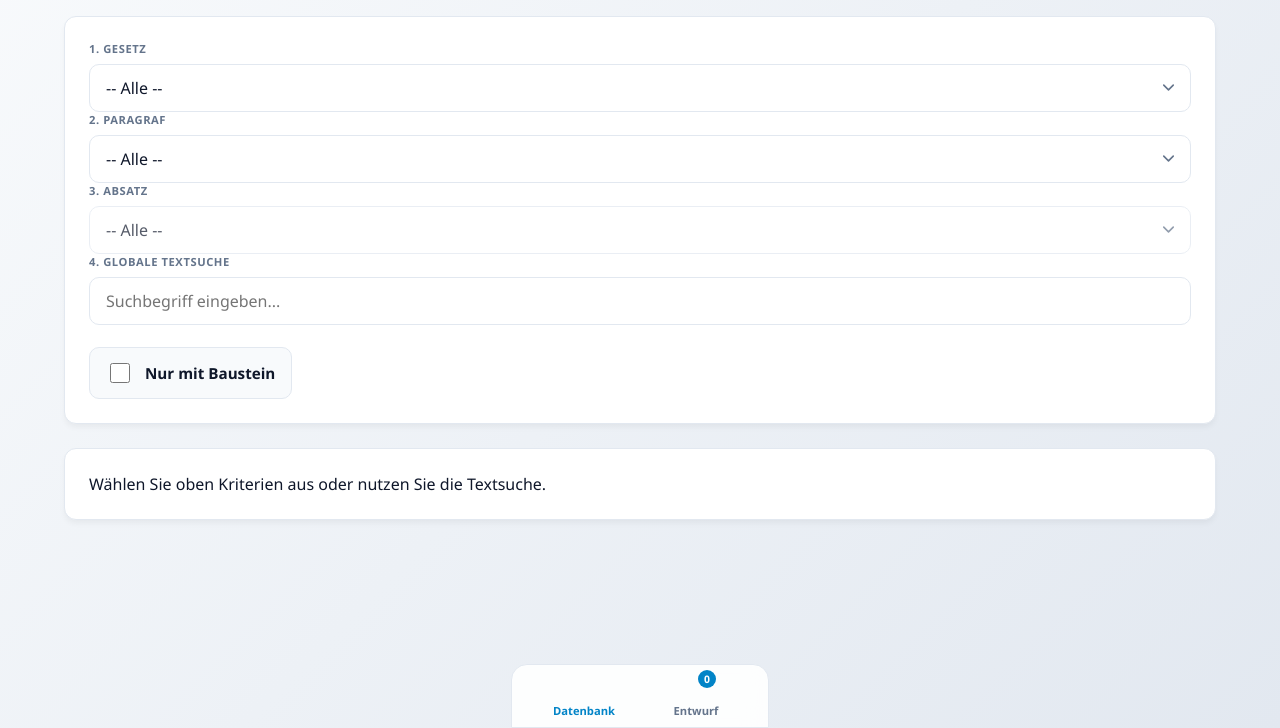
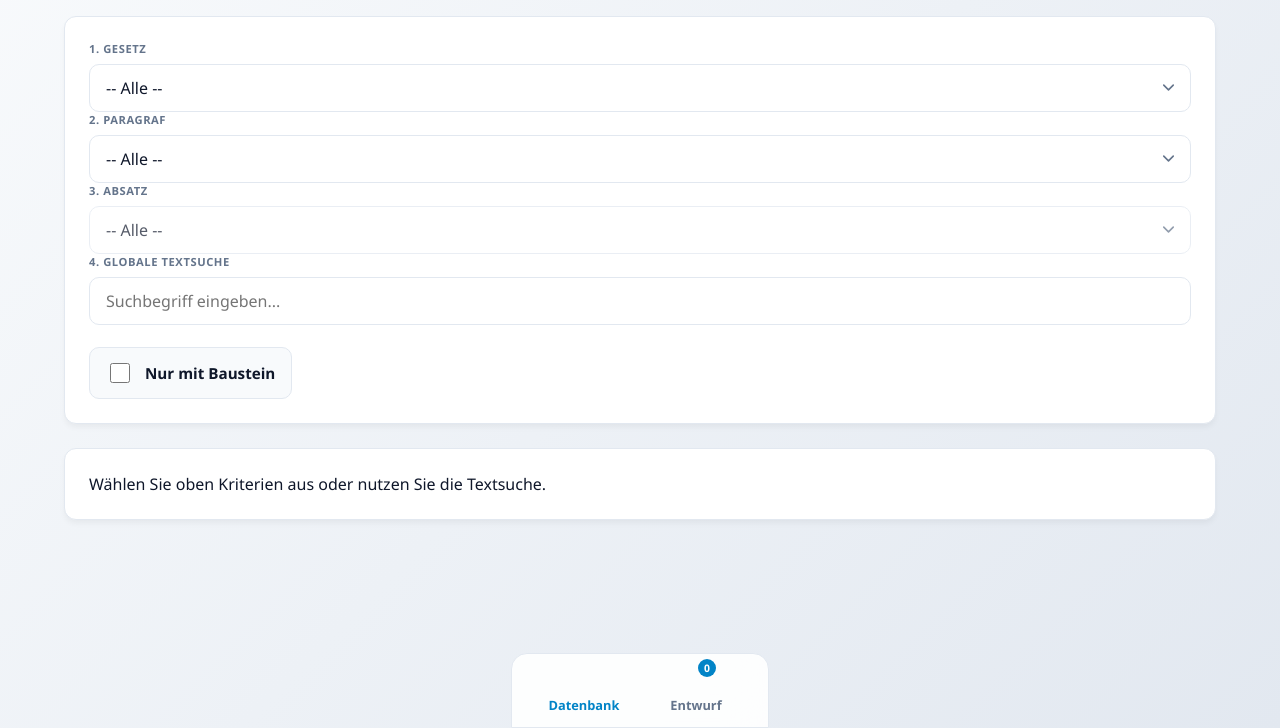
Before and after one commit to soundbier/ArbeitsSafe, a plain HTML site: page index.html in a window 1280 px wide. Shown: the part 72-800 px from the top of the page. Drawn offline with Linux system fonts and the light colour scheme.

Commit message:
Anpassungen Ui

```diff
--- a/css/style.css
+++ b/css/style.css
@@ -320,27 +320,27 @@ body:not([data-active-route="#search"]) .filter-trigger {
     bottom: 0;
     left: 0;
     width: 100%;
-    height: 64px;
+    height: 75px; /* Fixed height from 2026 update */
     background: rgba(255, 255, 255, 0.9);
-    backdrop-filter: blur(12px);
-    -webkit-backdrop-filter: blur(12px);
+    backdrop-filter: blur(20px);
+    -webkit-backdrop-filter: blur(20px);
     display: flex;
-    justify-content: center; /* Centered for desktop/tablet */
+    justify-content: center;
     align-items: center;
     border-top: 1px solid var(--border-color);
     z-index: var(--z-nav);
     padding-bottom: env(safe-area-inset-bottom);
-    gap: 2rem;
 }
 
 .nav-item {
+    flex: 1; /* Ensure they take space */
     display: flex;
     flex-direction: column;
     align-items: center;
     justify-content: center;
     text-decoration: none;
     color: var(--text-muted);
-    font-size: 0.7rem;
+    font-size: 0.8rem;
     font-weight: 700;
     gap: 4px;
     transition: all 0.2s;
@@ -349,8 +349,7 @@ body:not([data-active-route="#search"]) .filter-trigger {
     background: transparent;
     cursor: pointer;
     height: 100%;
-    min-width: 64px;
-    padding: 0 0.5rem;
+    min-width: 0; /* Allow shrinking */
 }
 
 .nav-item.active {
@@ -408,7 +407,7 @@ body:not([data-active-route="#search"]) .filter-trigger {
 }
 
 .settings-menu.hidden {
-    display: none;
+    display: none !important;
 }
 
 .settings-menu-content {
@@ -663,8 +662,7 @@ body:not([data-active-route="#search"]) .filter-trigger {
     }
 
     .filter-overlay.hidden {
-        opacity: 0;
-        pointer-events: none;
+        display: none !important;
     }
 
     .filter-overlay.hidden .controls-toolbar {
--- a/index.html
+++ b/index.html
@@ -171,7 +171,7 @@
                     App Information
                 </button>
                 <hr class="settings-divider">
-                <div class="settings-info-text">Version 1.1.9.0</div>
+                <div class="settings-info-text">Version 1.1.9.1</div>
             </div>
         </div>
     </div>
--- a/sw2.js
+++ b/sw2.js
@@ -3,7 +3,7 @@
 // Wenn du etwas an der App oder der gesetze.csv änderst, erhöhe diese
 // Versionsnummer.
 // =========================================================================
-const CACHE_NAME = 'revisions-tool-v1.1.9.0';
+const CACHE_NAME = 'revisions-tool-v1.1.9.1';
 
 const ASSETS_TO_CACHE = [
     './',
```
Also changed, not shown: README.md.
